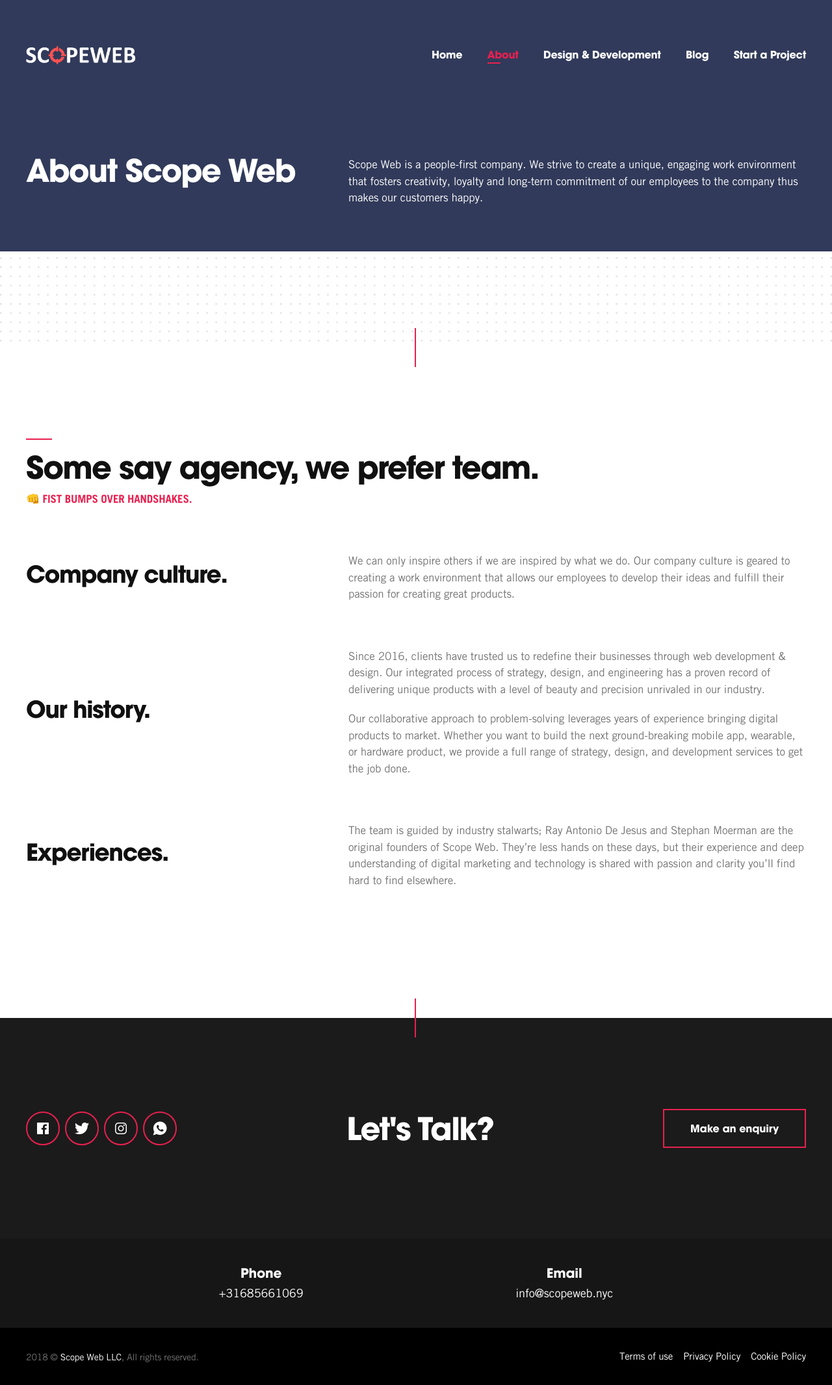
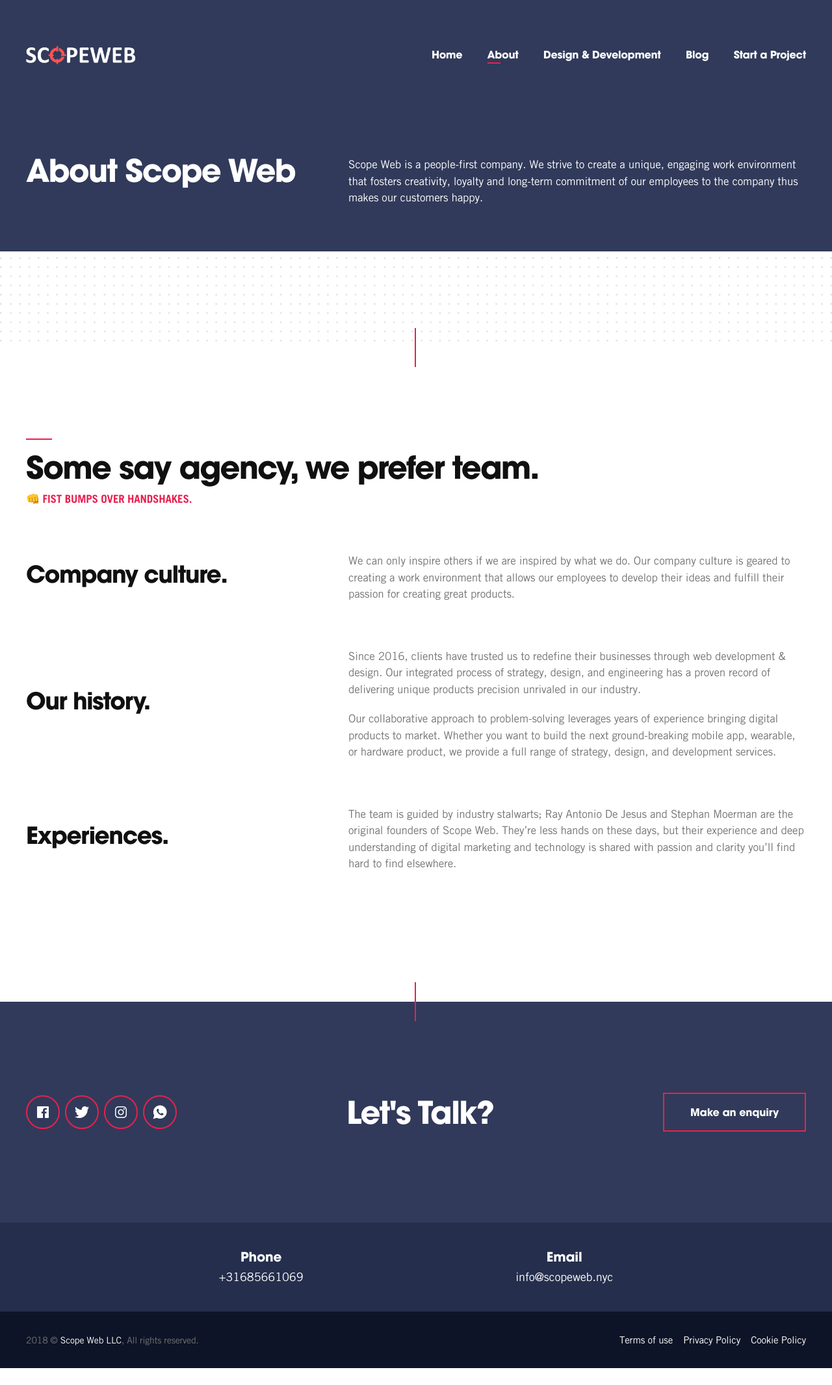
Before and after one commit to Scopeweb/components, a React (Create React App) app: page /about in a window 1280 px wide. Shown: the whole page at 65% size. After the commit the page ends 2106 px from the top, so only its background shows below. Built offline with nearby package versions, Linux system fonts and the light colour scheme.

Commit message:
Small fixes for the about page and mobile navbar styling

```diff
--- a/src/Components/About/DottedGrid/DottedGrid.js
+++ b/src/Components/About/DottedGrid/DottedGrid.js
@@ -5,7 +5,7 @@ import dotgrid from '../../../Images/dotted-grid.png';
 class DottedGrid extends Component {
     render() {
         return (
-            <div uk-grid>
+            <div className="uk-grid">
                 <img className="case-img__bayron" src={dotgrid} alt="dotted-grid" />
             </div>
         );
--- a/src/Components/About/Jumbotron/Jumbotron.js
+++ b/src/Components/About/Jumbotron/Jumbotron.js
@@ -6,7 +6,22 @@ class Jumbotron extends Component {
         return (
             <React.Fragment>
                 <div className="pr__hero__wrap pr__dark" id="site-hero">
-                    <header className="pr__header uk-sticky" data-uk-sticky="top: 443; animation: uk-animation-slide-top;">
+                    <div className="pr__mobile__nav" id="navbar-mobile" data-uk-offcanvas="overlay: true; flip: true; mode: none">
+                        <div className="uk-offcanvas-bar">
+                        <button className="uk-offcanvas-close" type="button" data-uk-close="ratio: 2;" />
+                            <nav className="menu" data-uk-scrollspy-nav="offset: 0; closest: li; scroll: true">
+                                <ul data-uk-scrollspy="target: > li; cls:uk-animation-slide-right; delay: 100; repeat: true;">
+                                    <li><a href="/">Home</a></li>
+                                    <li><a href="/about">About</a></li>
+                                    <li><a href="/design-development">Services</a></li>
+                                    <li><a href="/blog">Blog</a></li>
+                                    <li><a href="https://clients.scopeweb.nyc" target="_blank">Client Area</a></li>
+                                    <li><a href="#pr__contact">Start a Project</a></li>
+                                </ul>
+                            </nav>
+                        </div>
+                    </div>
+                    <header className="pr__header uk-sticky pr__dark" data-uk-sticky="top: 443; animation: uk-animation-slide-top;">
                         <div className="uk-container">
                             <div className="inner">
                                 <div className="logo" style={{opacity: 1, transform: 'translateX(0px)'}}>
--- a/src/Components/About/OurValues/OurValues.js
+++ b/src/Components/About/OurValues/OurValues.js
@@ -36,13 +36,12 @@ class OurValues extends Component {
                                 <div className="right uk-width-3-5@s">
                                     <p>
                                         Since 2016, clients have trusted us to redefine their businesses through web development & design. Our integrated process
-                                        of strategy, design, and engineering has a proven record of delivering unique products with a level of beauty and
-                                        precision unrivaled in our industry.
+                                        of strategy, design, and engineering has a proven record of delivering unique products precision unrivaled in our industry.
                                     </p>
                                     <p>
                                         Our collaborative approach to problem-solving leverages years of experience bringing digital products to market. Whether
                                         you want to build the next ground-breaking mobile app, wearable, or hardware product, we provide a full range of strategy,
-                                        design, and development services to get the job done.
+                                        design, and development services.
                                     </p>
                                 </div>
                             </div>
--- a/src/Styles/Style.css
+++ b/src/Styles/Style.css
@@ -297,7 +297,7 @@ strong {
 }
 
 .pr__header.pr__dark.uk-active {
-  background-color: rgba(0, 0, 0, 0.9);
+  background-color: #313A5A;
 }
 
 /* Mobile Navbar */
@@ -1477,7 +1477,7 @@ body.single-post .hero-content .category {
   position: relative;
   display: block;
   overflow: hidden;
-  background-color: #1b1b1b;
+  background-color: #313A5A;
   color: #747474;
 }
 
@@ -1556,7 +1556,7 @@ body.single-post .hero-content .category {
 }
 
 .pr__footer .pr__footer__center {
-  background: #161616;
+  background: #252e4c;
 }
 
 .pr__footer .pr__footer__center ul {
@@ -1593,7 +1593,7 @@ body.single-post .hero-content .category {
 }
 
 .pr__footer .pr__footer__bottom {
-  background-color: #000;
+  background-color: #0e1427;
   position: relative;
   padding: 0;
 }
```
